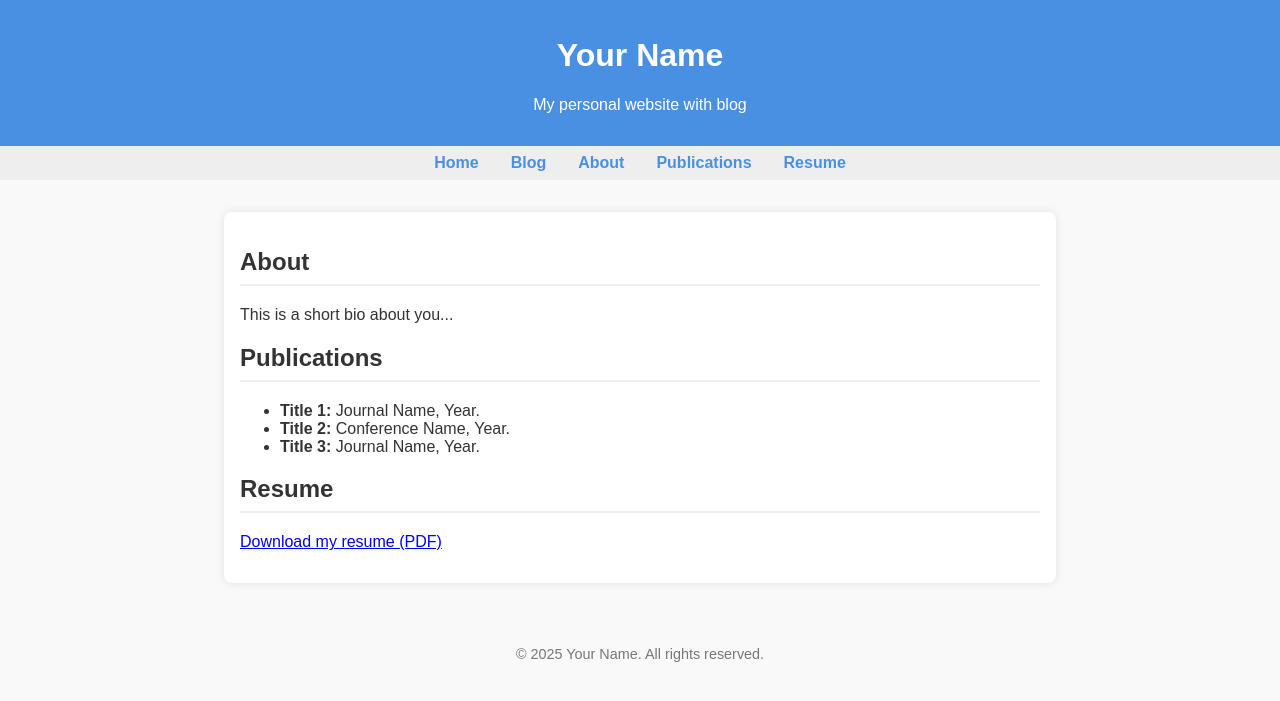
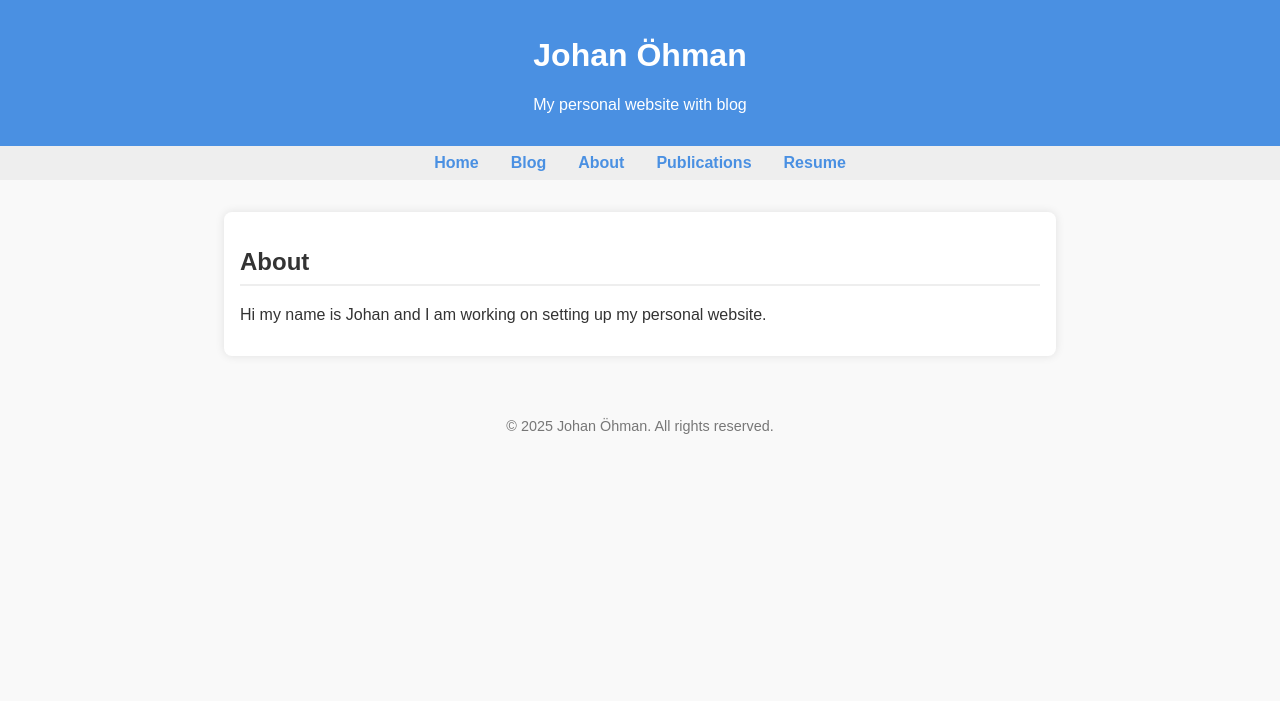
Before and after one commit to hyllevask/hyllevask.github.io, a Jekyll site: the page built from index.md, in a window 1280 px wide. Shown: the top 701 px of the page. Built offline with Jekyll 4.4.1, drawn with Linux system fonts in a browser that asks for light colours.

Commit message:
Updated structure

```diff
--- a/_config.yml
+++ b/_config.yml
@@ -1,4 +1,4 @@
-title: Your Name
+title: Johan Öhman
 description: My personal website with blog
 theme: null
 markdown: kramdown
--- a/_layouts/default.html
+++ b/_layouts/default.html
@@ -16,8 +16,8 @@
     <a href="/">Home</a>
     <a href="/blog">Blog</a>
     <a href="/#about">About</a>
-    <a href="/#publications">Publications</a>
-    <a href="/#resume">Resume</a>
+    <a href="/publications">Publications</a>
+    <a href="/resume">Resume</a>
   </nav>
 
   <main>
--- a/index.md
+++ b/index.md
@@ -5,19 +5,5 @@ title: Home
 
 <section id="about">
   <h2>About</h2>
-  <p>This is a short bio about you...</p>
+  <p>Hi my name is Johan and I am working on setting up my personal website.</p>
 </section>
-
-<section id="publications">
-  <h2>Publications</h2>
-  <ul>
-    <li><strong>Title 1:</strong> Journal Name, Year.</li>
-    <li><strong>Title 2:</strong> Conference Name, Year.</li>
-    <li><strong>Title 3:</strong> Journal Name, Year.</li>
-  </ul>
-</section>
-
-<section id="resume">
-  <h2>Resume</h2>
-  <p><a href="/resume.pdf" target="_blank">Download my resume (PDF)</a></p>
-</section>
```
Also changed, not shown: publications.md (added, +11 -0 lines), resume.md (added, +7 -0 lines).
